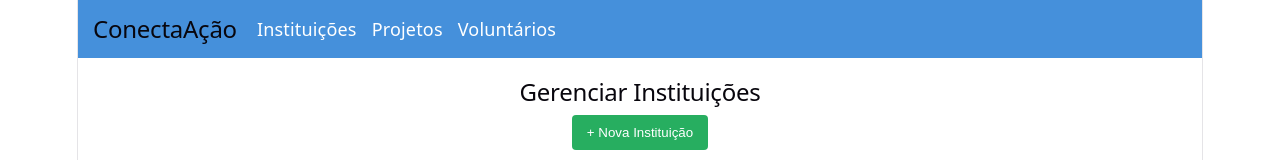
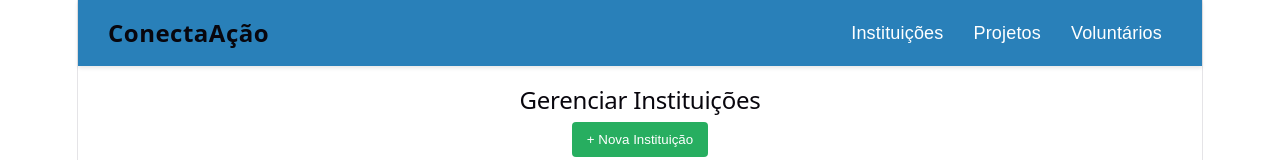
Before and after one commit to ctt-victor/projeto-recode-voluntarios, a React (Vite) app in the folder voluntarios/: page / in a window 1280 px wide. Shown: the top 160 px of the page. Built offline with nearby package versions, Linux system fonts and the light colour scheme; no server answers.

Commit message:
Update Navbar.jsx

```diff
--- a/voluntarios/src/components/Navbar.jsx
+++ b/voluntarios/src/components/Navbar.jsx
@@ -1,13 +1,33 @@
 import { Link } from 'react-router-dom';
 
 export default function Navbar() {
+
+  const linkStyle = {
+    color: '#fff',
+    textDecoration: 'none',
+    fontWeight: '500',
+    padding: '5px 10px',
+    borderRadius: '4px',
+    transition: 'background 0.2s, color 0.2s'
+  };
+
   return (
-    <nav style={{ display: 'flex', gap: '20px', padding: '15px', background: '#4590db', color: '#fff', alignItems: 'center' }}>
-      <h2 style={{ margin: 0 }}>ConectaAção</h2>
-      <div style={{ display: 'flex', gap: '15px' }}>
-        <Link to="/" style={{ color: '#fff', textDecoration: 'none' }}>Instituições</Link>
-        <Link to="/projetos" style={{ color: '#fff', textDecoration: 'none' }}>Projetos</Link>
-        <Link to="/voluntarios" style={{ color: '#fff', textDecoration: 'none' }}>Voluntários</Link>
+    <nav style={{
+      display: 'flex',
+      justifyContent: 'space-between',
+      alignItems: 'center',
+      padding: '15px 30px',
+      background: '#2980b9',
+      color: '#fff',
+      boxShadow: '0 2px 4px rgba(0,0,0,0.1)',
+      fontFamily: 'Arial, sans-serif'
+    }}>
+      <h2 style={{ margin: 0, fontWeight: 'bold', letterSpacing: '0.5px' }}>ConectaAção</h2>
+
+      <div style={{ display: 'flex', gap: '10px' }}>
+        <Link to="/" style={linkStyle}>Instituições</Link>
+        <Link to="/projetos" style={linkStyle}>Projetos</Link>
+        <Link to="/voluntarios" style={linkStyle}>Voluntários</Link>
       </div>
     </nav>
   );
```
